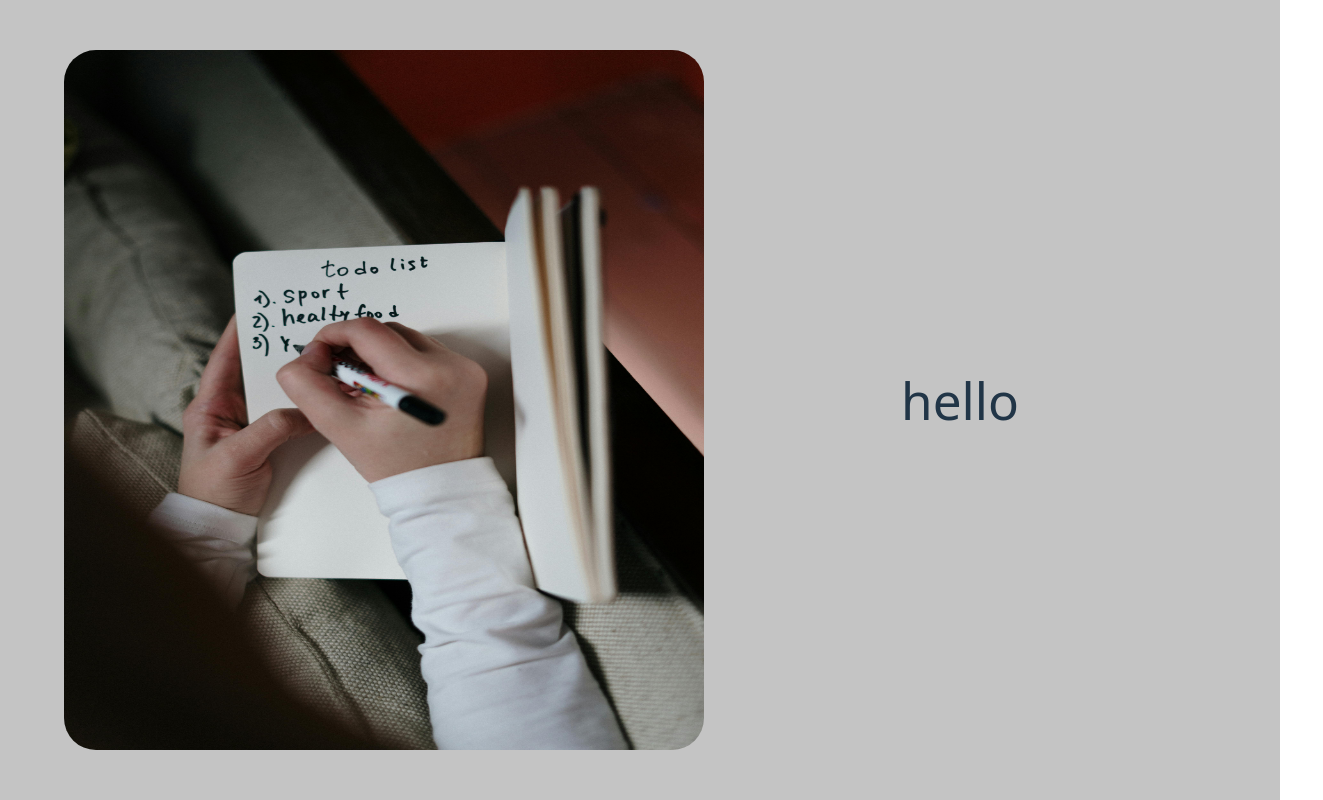
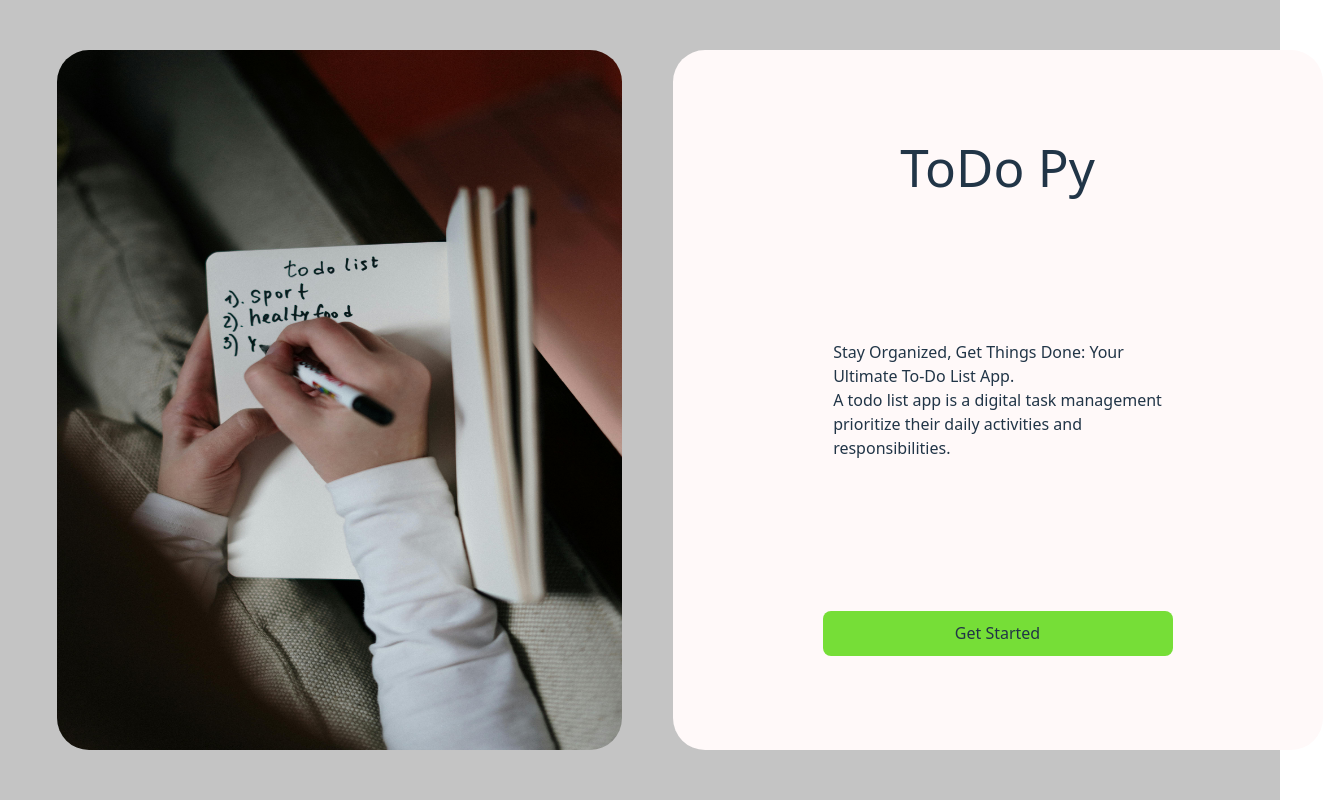
Before and after one commit to Kaluna7/ToDo-List, a React (Vite) app: page / in a window 1280 px wide. Shown: the whole page, 1323 px wide, since content can reach past the window. Built offline with nearby package versions, Linux system fonts and the light colour scheme.

Commit message:
Work on LandingPage.jsx

```diff
--- a/src/App.jsx
+++ b/src/App.jsx
@@ -2,6 +2,8 @@ import LandingPage from "./Components/LandingPage";
 
 export default function App(){
   return(
+    <>
     <LandingPage/>
+    </>
   );
 }
--- a/src/Components/LandingPage.jsx
+++ b/src/Components/LandingPage.jsx
@@ -1,14 +1,26 @@
 import book from '../assets/book.jpg';
 
-export default function LandingPage(){
-    return(
-        <body className="bg-[#C4C4C4]">
-        <div className="grid grid-cols-2 justify-items-center items-center">
-            <img src={book} className='w-[650px] h-[700px]  rounded-4xl ml-[20%]' />
-            <section className='flex items-center justify-items-center '>
-                <h1>hello</h1>
-            </section>
-        </div>
-        </body>
-    );
+export default function LandingPage() {
+  return (
+    <div className="bg-[#C4C4C4] min-h-screen min-w-screen flex items-center justify-center">
+      <div className="grid grid-cols-2 gap-[150px] justify-items-center items-center">
+        <img src={book} className="w-[650px] h-[700px] rounded-4xl ml-[20%]" />
+        <section className="grid grid-rows-3 items-center justify-items-center bg-[#FFF9F9] w-[650px] h-[700px] rounded-4xl ">
+          <h1>ToDo Py</h1>
+          <p>
+            Stay Organized, Get Things Done: Your
+            <br /> Ultimate To-Do List App.
+            <br />
+            A todo list app is a digital task management
+            <br />
+            prioritize their daily activities and
+            <br />
+            responsibilities.
+          </p>
+          <button style={{ backgroundColor: "#76DE37" }} className="px-4 py-2 rounded w-[350px]">Get Started</button>
+
+        </section>
+      </div>
+    </div>
+  );
 }
```
